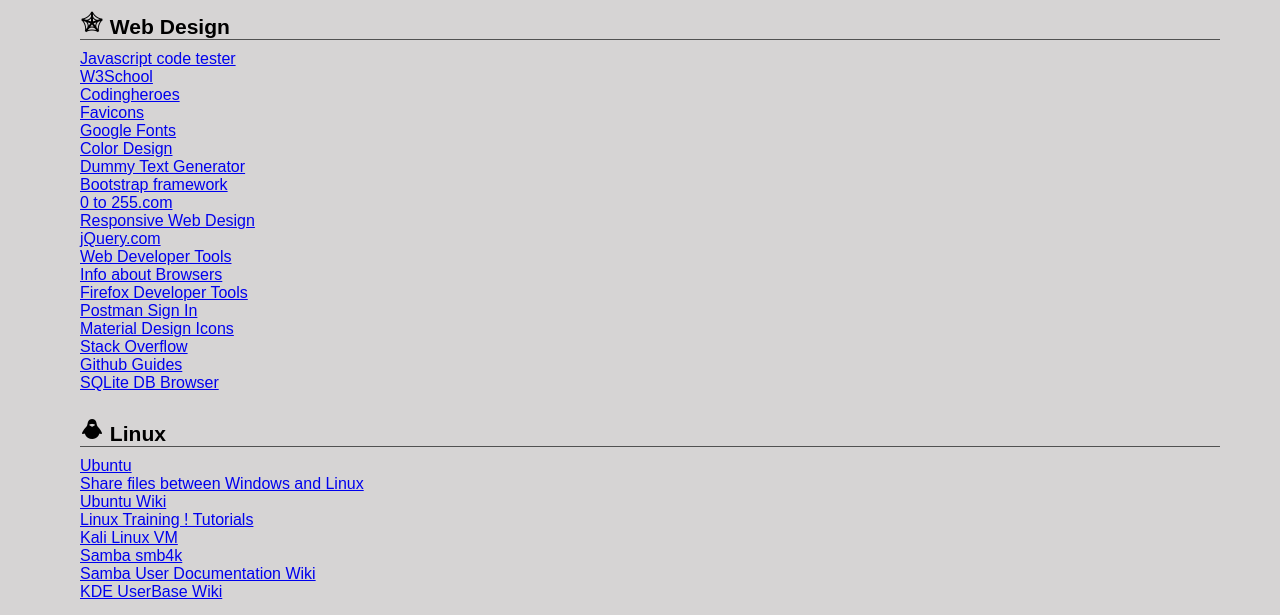
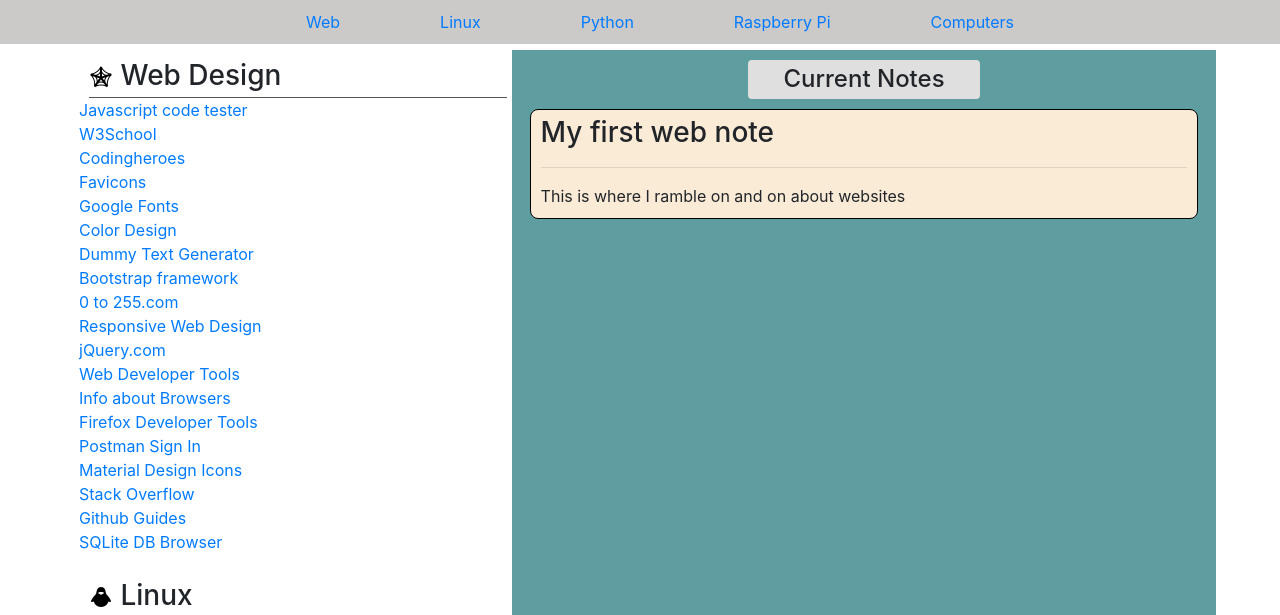
Before and after one commit to Foscat/dadsNotesApp, a plain HTML site: page index.html in a window 1280 px wide. Shown: the top 615 px of the page. Drawn offline with nearby package versions, Linux system fonts and the light colour scheme; files that its build step writes are made by us from their sources.

Commit message:
basic notes

```diff
--- a/assets/main.js
+++ b/assets/main.js
@@ -0,0 +1,88 @@
+
+function generateNoteCard(note) {
+	const wrapper = $("<div class='noteCard card card-body'></div>");
+	const title = $(`<h3 class='noteTitle card-title'>${note.title}</h3>`);
+	const description = $(`<p class="noteDescription card-text">${note.content}</p>`);
+	wrapper.append(title);
+	wrapper.append($("<hr>"))
+	wrapper.append(description);
+
+	return wrapper;
+}
+
+function fillNotesSection(currentNotes) {
+	$("#currentNotesSection").empty();
+	currentNotes.map((note, index) => {
+		const generatedNote = generateNoteCard(note);
+		$("#currentNotesSection").append(generatedNote);
+	});
+}
+
+function showWebNotes() {
+	$.ajax({
+		url:"./assets/notes/web.json",
+		contentType: "application/json",
+		dataType: "json",
+		success: res => {
+			console.log("Get web notes",res);
+			fillNotesSection(res);
+		}
+	})
+}
+
+function showLinuxNotes() {
+	$.ajax({
+		url:"./assets/notes/linux.json",
+		contentType: "application/json",
+		dataType: "json",
+		success: res => {
+			console.log("Get linux notes",res);
+			fillNotesSection(res);
+		}
+	})
+}
+
+function showPythonNotes() {
+	$.ajax({
+		url:"./assets/notes/python.json",
+		contentType: "application/json",
+		dataType: "json",
+		success: res => {
+			console.log("Get python notes",res);
+			fillNotesSection(res);
+		}
+	})
+}
+
+function showRaspberryPiNotes() {
+	$.ajax({
+		url:"./assets/notes/raspberryPi.json",
+		contentType: "application/json",
+		dataType: "json",
+		success: res => {
+			console.log("Get raspberry Pi notes",res);
+			fillNotesSection(res);
+		}
+	})
+}
+
+function showComputersNotes() {
+	$.ajax({
+		url:"./assets/notes/computers.json",
+		contentType: "application/json",
+		dataType: "json",
+		success: res => {
+			console.log("Get computers notes",res);
+			fillNotesSection(res);
+		}
+	})
+}
+
+// On load get web notes by default
+showWebNotes();
+
+$("#webDesign").on("click", showWebNotes);
+$("#linux").on("click", showLinuxNotes);
+$("#python").on("click", showPythonNotes);
+$("#raspberryPi").on("click", showRaspberryPiNotes);
+$("#computers").on("click", showComputersNotes);
--- a/assets/notes/web.json
+++ b/assets/notes/web.json
@@ -1,6 +1,7 @@
 [
 	{
 		"title": "My first web note",
-		"content": "This is where I ramble on and on about websites"
+		"content": "This is where I ramble on and on about websites",
+		"tags": []
 	}
 ]
--- a/assets/style.css
+++ b/assets/style.css
@@ -1,81 +1,82 @@
-* {
-    margin: 0;
-    padding: 0;
-    box-sizing: border-box;
+body{
+	width: 100vw;
+	margin: 50px auto 0;
 }
 
-.clearfix:after {
-    content: "";
-    display: table;
-    clear: both;
+h3{
+	margin: 5px 0 8px;
+	line-height: .5em;
 }
 
-body  {
-    font-family: Arial;
-    font-size: 18px;
-    background-color: rgba(201, 198, 198, 0.75);
+nav{
+	width: 100vw;
+	display: flex;
+	flex-direction: row;
+	position: fixed;
+	top: 0;
+	background-color: rgb(204, 201, 201);
 }
 
-h1, h2 {
-    color:rgba(0, 139, 5, 0.9);
-    margin-bottom: 20px;
+nav ul{
+	display: flex;
+	flex-direction: row;
+	list-style: none;
+	margin: 0 auto;
 }
 
-p {
-    color:black;
-    margin: 10px;
-    margin-bottom: 15px;
-    font-style: normal;
-    font-size: medium;
+nav ul li {
+	margin: 10px 50px;
 }
 
+#notesHeader{
+	text-align: center;
+	background-color: rgb(223, 223, 223);
+	margin: 0 auto;
+	width: fit-content;
+	padding: 5px 35px;
+}
 
+#siteWrapper{
+	display: flex;
+	flex-direction: row;
+	justify-content: center;
+}
 .container{
-    width: 1140px;
-    margin-left: auto;
-    margin-right: auto;
-  }
+    width: 35%;
+	display: flex;
+	flex-direction: column;
+	margin: auto 0;
+	height: 90vh;
+	overflow: auto;
+}
+
+#notesSection{
+    width: 55%;
+    background-color: cadetblue;
+	height: 90vh;
+	overflow: auto;
+	padding-top: 10px;
+}
 
 .top-box {
     width: 100%;
-    float: left;
     margin-top: 10px;
     margin-left: 10px;
-    border-bottom: solid;
-    border-width: 1px; /* comment */
-    border-color: rgba(67, 67, 67, 0.9);
+	border-bottom: solid 1px rgba(67, 67, 67, 0.9);
 }
 
-.right-box {
-    width: 75%;
-    float: left;
-    padding-left: 25px;
-
+form{
+	display: flex;
+	flex-direction: column;
+	width: 80%;
+	margin: 10px auto;
 }
 
-.bottom-box {
-    border-top: solid rgba(0, 139, 5, 0.9)1px;
-    border-bottom: solid rgba(0, 139, 5, 0.9)1px;
-    width: 100%;
-    margin-left: 10px;
-    float: left;
+.noteCard{
+	background-color: antiquewhite;
+	border: solid black 1px;
+	border-radius: 8px;
+	width: 95%;
+	margin: 10px auto;
+	padding: 10px;
 }
-
-.bottom-box p{
-    float: left;
-    margin-top: 50px;
-}
-
-.bottom-box img{
-    height: 120px;
-    width: auto;
-    border-radius: 50%;
-    margin: 5px;
-    float: left;
-}
-
-.left-box {
-    background-color: lt-gray;
-    width: 100%;
-    float: left;
-}
--- a/index.html
+++ b/index.html
@@ -3,16 +3,38 @@
 
     <head>
         <title>Bron's Web Links</title>
-        <link rel='stylesheet' type="text/css" href="style.css">
+        <link rel="stylesheet" href="https://maxcdn.bootstrapcdn.com/bootstrap/4.0.0/css/bootstrap.min.css" integrity="sha384-Gn5384xqQ1aoWXA+058RXPxPg6fy4IWvTNh0E263XmFcJlSAwiGgFAW/dAiS6JXm" crossorigin="anonymous">
+
+        <link rel='stylesheet' type="text/css" href="./assets/style.css">
 
     </head>
 
+    <nav>
+        <ul>
+            <li>
+                <a href="#webDesign">Web</a>
+            </li>
+            <li>
+                <a href="#linux">Linux</a>
+            </li>
+            <li>
+                <a href="#python">Python</a>
+            </li>
+            <li>
+                <a href="#raspberryPi">Raspberry Pi</a>
+            </li>
+            <li>
+                <a href="#computers">Computers</a>
+            </li>
+        </ul>
+    </nav>
 
     <body>
+        <div id="siteWrapper">
             <div class="container">
 
                 <div class="top-box">
-                <h3><img src="Icons/spider-web.png">  Web Design</h3>
+                    <h3 id="webDesign"><img src="Icons/spider-web.png">  Web Design</h3>
                 </div>
 
                 <div class="left-box">
@@ -60,7 +82,7 @@
 
 
                 <div class="top-box">
-                <h3><img src="Icons/linux.png">  Linux</h3>
+                    <h3 id="linux"><img src="Icons/linux.png">  Linux</h3>
                 </div>
 
                 <div class="left-box">
@@ -87,7 +109,7 @@
 
 
                 <div class="top-box">
-                <h3><img src="Icons/language-python.png">  Python</h3>
+                    <h3 id="python"><img src="Icons/language-python.png">  Python</h3>
                 </div>
 
                 <div class="left-box">
@@ -122,7 +144,7 @@
 
 
                 <div class="top-box">
-                <h3><img src="Icons/raspberry-pi.png">  Raspberry Pi</h3>
+                    <h3 id="raspberryPi"><img src="Icons/raspberry-pi.png">  Raspberry Pi</h3>
                 </div>
 
                 <div class="left-box">
@@ -140,7 +162,7 @@
 
 
                 <div class="top-box">
-                <h3><img src="Icons/lightbulb-on.png">  Computers</h3>
+                    <h3 id="computers"><img src="Icons/lightbulb-on.png">  Computers</h3>
                 </div>
 
                 <div class="left-box">
@@ -157,6 +179,32 @@
 
             </div>
 
+            <div id="notesSection">
+                <!-- Api for form under construction -->
+                <!-- <form>
+                    <label for="noteTitle">Title</label>
+                    <input type="text" id="noteTitle" name="noteTitle">
+
+                    <label for="noteContent">Content</label>
+                    <textarea name="noteContent" id="noteContent" cols="30" rows="5"></textarea>
+
+                    <button type="button" class="btn btn-success">Submit</button>
+                </form> -->
+
+                <h4 id="notesHeader" class="rounded">Current Notes</h4>
+
+                <div id="currentNotesSection">
+
+                </div>
+            </div>
+        </div>
+
     </body>
-
+    <script
+  src="https://code.jquery.com/jquery-3.5.1.js"
+  integrity="sha256-QWo7LDvxbWT2tbbQ97B53yJnYU3WhH/C8ycbRAkjPDc="
+  crossorigin="anonymous"></script>
+    <script src="https://cdnjs.cloudflare.com/ajax/libs/popper.js/1.12.9/umd/popper.min.js" integrity="sha384-ApNbgh9B+Y1QKtv3Rn7W3mgPxhU9K/ScQsAP7hUibX39j7fakFPskvXusvfa0b4Q" crossorigin="anonymous"></script>
+    <script src="https://maxcdn.bootstrapcdn.com/bootstrap/4.0.0/js/bootstrap.min.js" integrity="sha384-JZR6Spejh4U02d8jOt6vLEHfe/JQGiRRSQQxSfFWpi1MquVdAyjUar5+76PVCmYl" crossorigin="anonymous"></script>
+    <script src="./assets/main.js"></script>
 </html>
```
Lines whose indentation alone changed are shown as unchanged.
